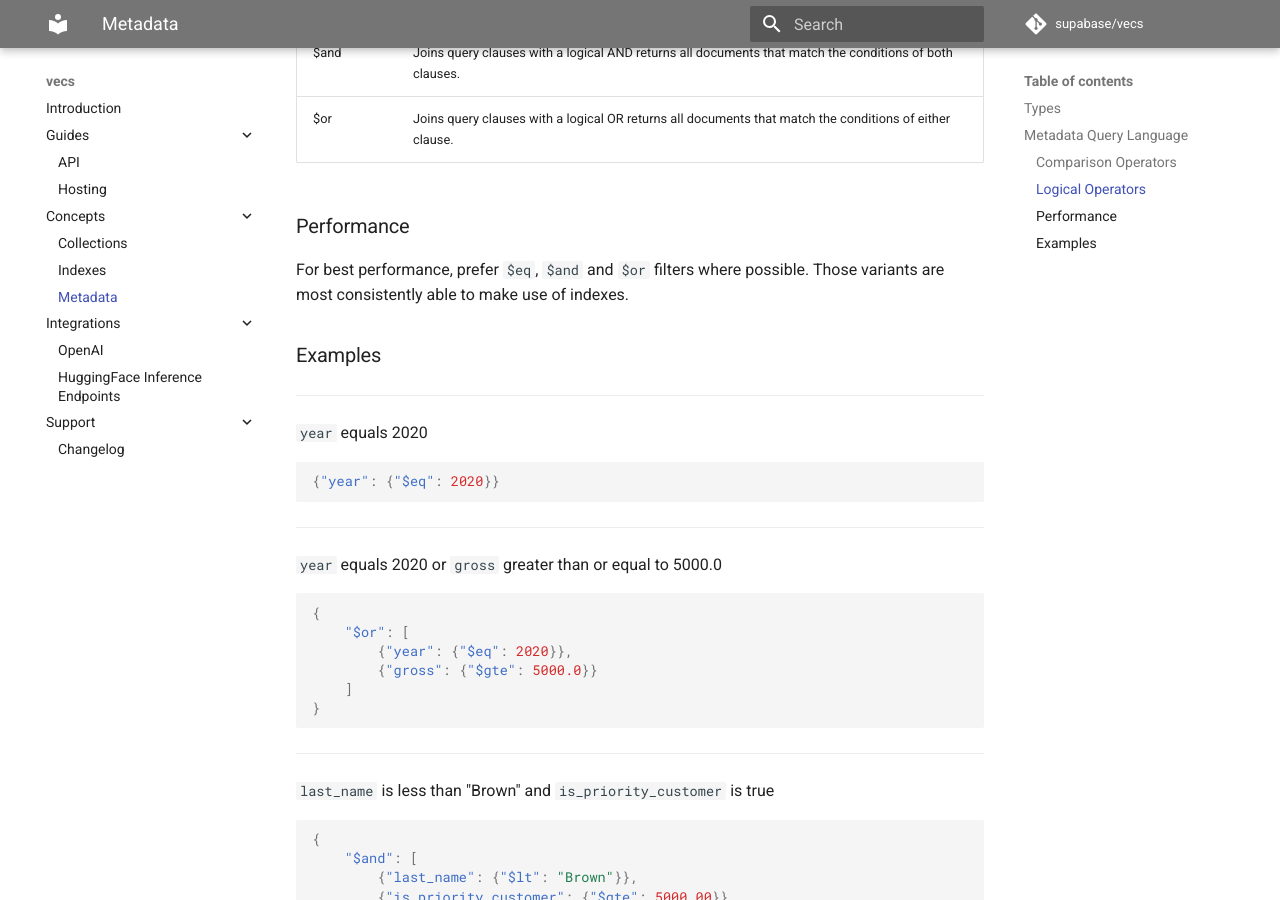
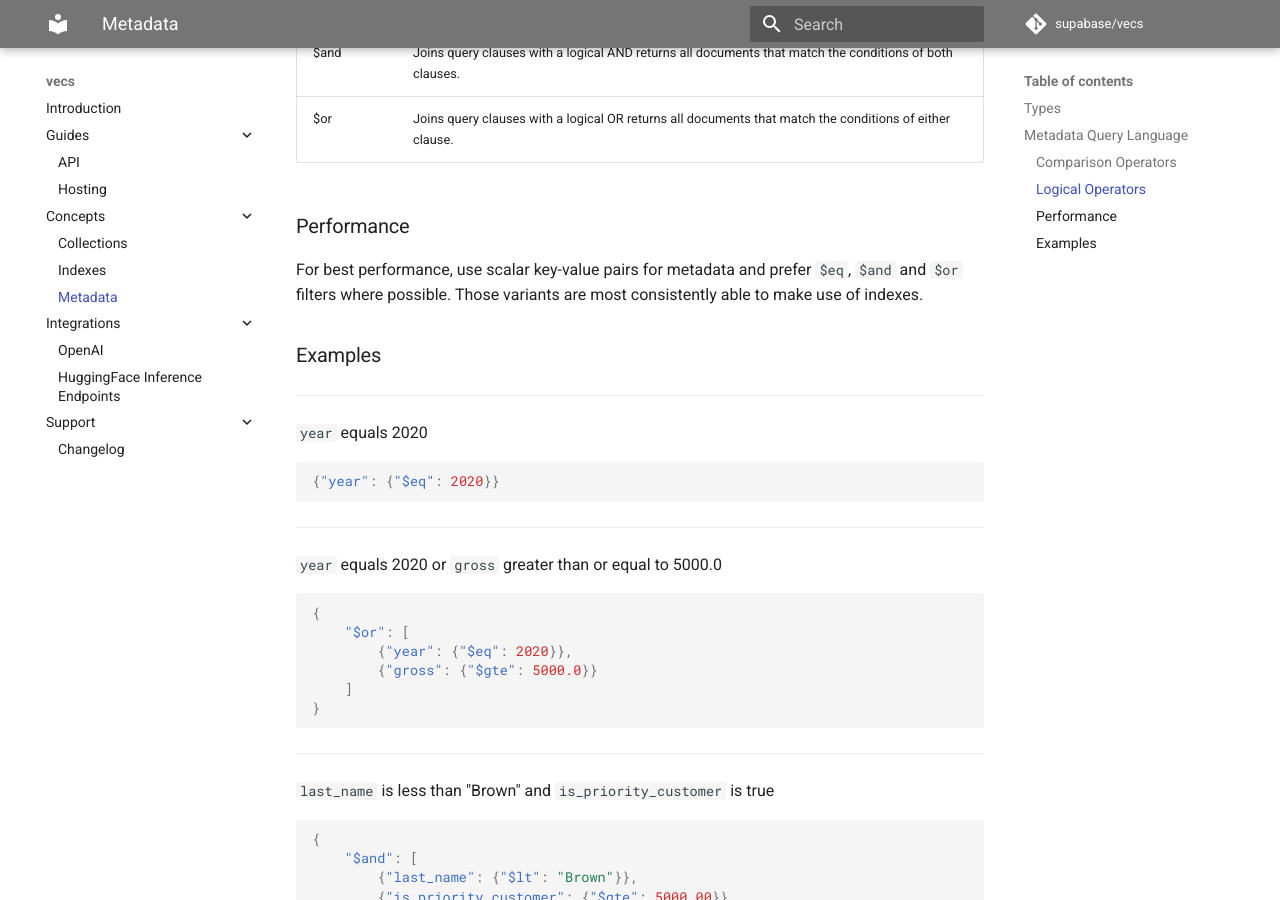
Before and after one commit to supabase/vecs, an MkDocs documentation site: the page built from docs/concepts_metadata.md, in a window 1280 px wide and 900 px high, scrolled down 1322 px. Built offline with MkDocs 1.6.1 and Material for MkDocs 9.7.7, drawn with Linux system fonts in a browser that asks for light colours; comment, search, counter and statistics services are not loaded.

Commit message:
minor docs tweak to communicate indexing works with scalars

```diff
--- a/docs/concepts_metadata.md
+++ b/docs/concepts_metadata.md
@@ -46,7 +46,9 @@ Logical operators compose other operators, and can be nested.
 
 ### Performance
 
-For best performance, prefer `$eq`, `$and` and `$or` filters where possible. Those variants are most consistently able to make use of indexes.
+For best performance, use scalar key-value pairs for metadata and prefer `$eq`, `$and` and `$or` filters where possible.
+Those variants are most consistently able to make use of indexes.
+
 
 
 ### Examples
```
Also changed, not shown: docs/support_changelog.md (+1 -1 lines).
